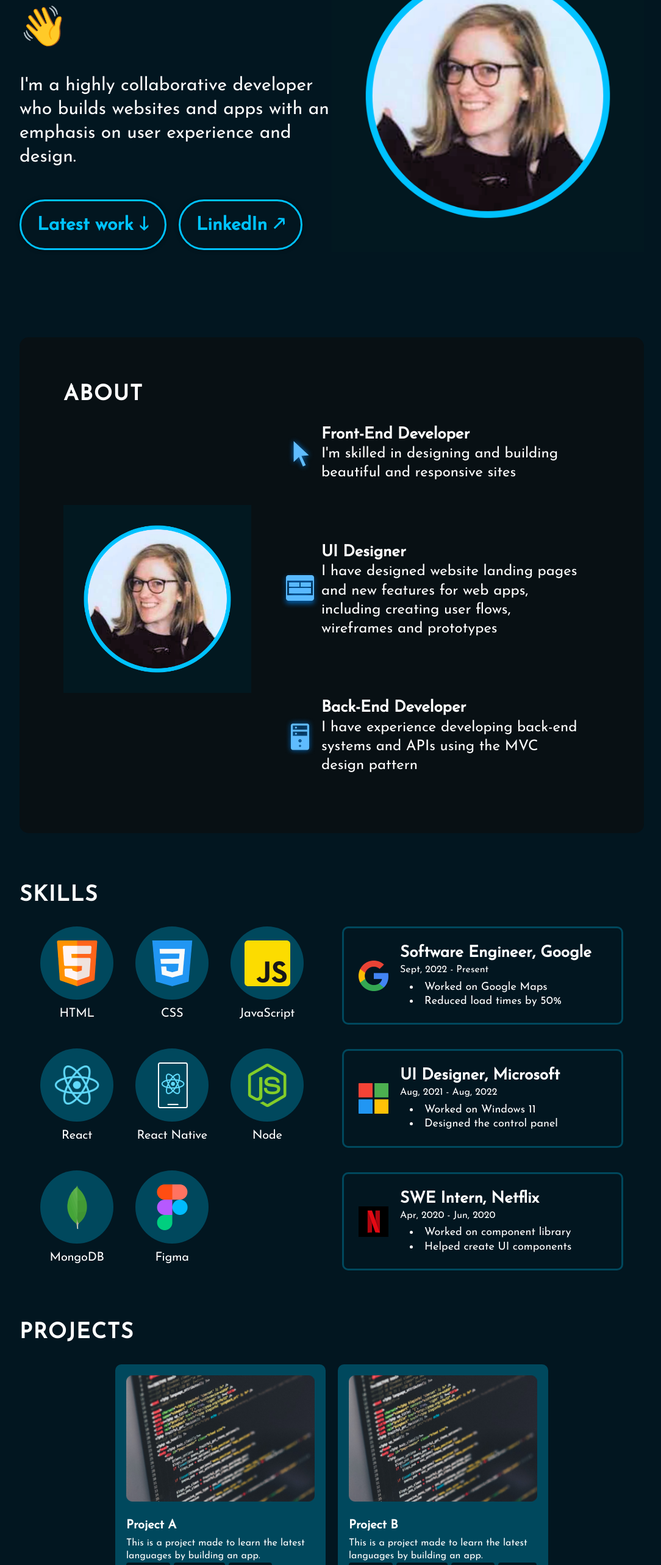
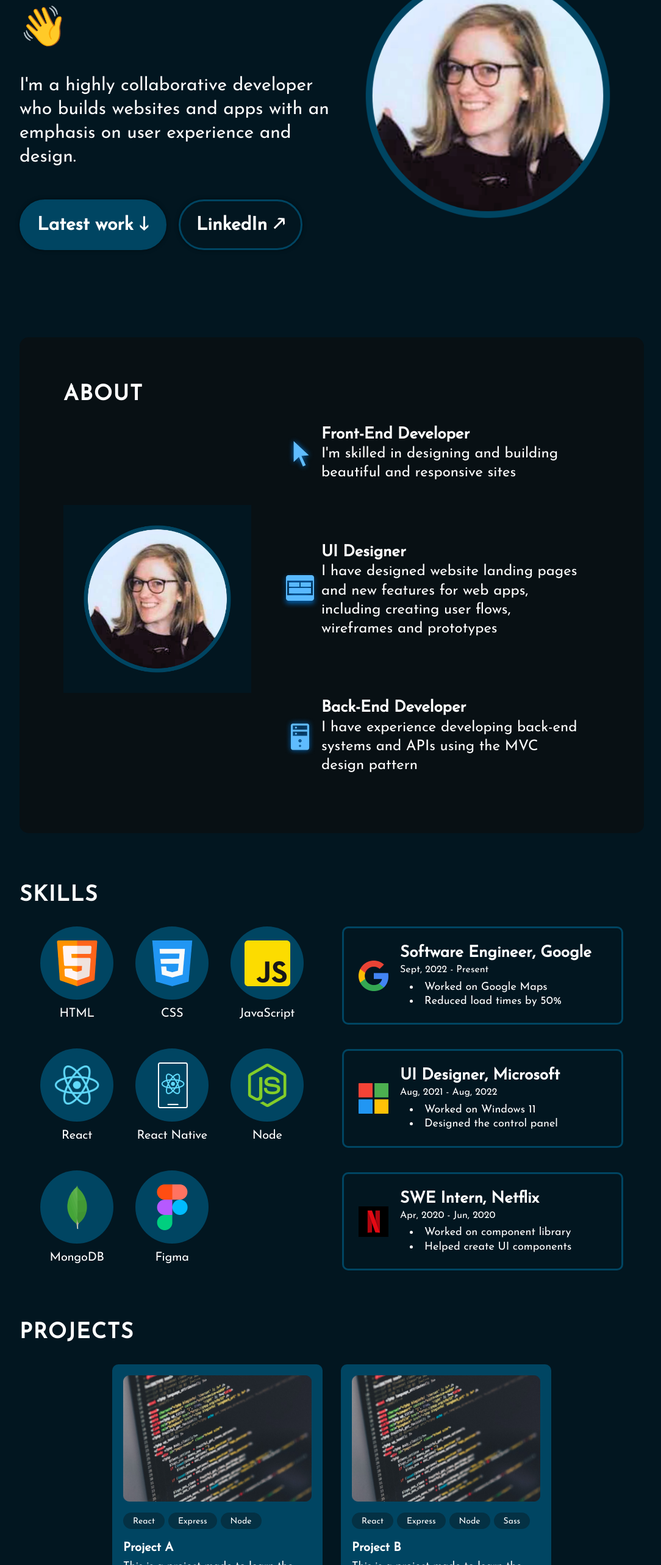
Before and after one commit to GemboJones/my-react-portfolio, a React (Vite) app: page / in a window 1280 px wide. Shown: the part 234-2800 px from the top of the page at 61% size, without its empty margins (96-1180 px from the left). Built offline with nearby package versions, Linux system fonts and the light colour scheme.

Commit message:
completes Projects section and updates styling

```diff
--- a/src/App.module.css
+++ b/src/App.module.css
@@ -4,4 +4,5 @@
     background-color: var(--color-bg);
     width: 100%;
     height: 100%;
+    overflow: hidden;
 }
--- a/src/Components/About/About.jsx
+++ b/src/Components/About/About.jsx
@@ -9,7 +9,7 @@ export const About = () => {
       <div className={styles.content}>
         <img
           className={styles.aboutImage}
-          src={getImageUrl("hero/hero-image.png")}
+          src={getImageUrl("hero/hero-image-2.png")}
           alt="headshot"
         />
         <ul className={styles.aboutItems}>
--- a/src/Components/Hero/Hero.jsx
+++ b/src/Components/Hero/Hero.jsx
@@ -27,7 +27,7 @@ export const Hero = () => {
       </div>
       <img
         className={styles.heroImg}
-        src={getImageUrl("hero/hero-image.png")}
+        src={getImageUrl("hero/hero-image-2.png")}
         alt="headshot"
       />
     </section>
--- a/src/Components/Hero/Hero.module.css
+++ b/src/Components/Hero/Hero.module.css
@@ -37,8 +37,9 @@
 .primaryBtn {
   font-size: 30px;
   font-weight: 700;
-  color: var(--color-primary);
-  border: solid 3px var(--color-primary);
+  color: var(--color-text);
+  background-color: var(--color-secondary);
+  border: solid 3px var(--color-secondary);
   border-radius: 100px;
   padding: 20px 26px 18px 26px;
   box-shadow: 0 0 6px rgba(0, 0, 0, 0.5);
@@ -56,8 +57,8 @@
 .secondaryBtn {
   font-size: 30px;
   font-weight: 700;
-  color: var(--color-primary);
-  border: solid 3px var(--color-primary);
+  color: var(--color-text);
+  border: solid 3px var(--color-secondary);
   border-radius: 100px;
   padding: 20px 26px 18px 26px;
   box-shadow: 0 0 6px rgba(0, 0, 0, 0.5);
@@ -67,9 +68,9 @@
 }
 
 .secondaryBtn:hover {
-  background-color: #0a66c2;
-  color: var(--color-text);
-  border: solid 3px #0a66c2;
+  background-color: var(--color-primary);
+  color: var(--color-bg);
+  border: solid 3px var(--color-primary);
 }
 
 .heroImg {
--- a/src/Components/Navbar/Navbar.module.css
+++ b/src/Components/Navbar/Navbar.module.css
@@ -79,17 +79,17 @@
     align-items: center;
     gap: 14px;
     border-radius: 10px;
-    background: var(--color-primary);
+    background: var(--color-secondary);
     padding: 24px 36px;
     box-shadow: 0 0 6px rgba(0, 0, 0, 0.5);
   }
 
   .menuItems a {
-    color: var(--color-bg);
+    color: var(--color-text);
   }
 
   .menuItems a:hover {
-  color: var(--color-text);
+  color: var(--color-primary);
 }
 
   .menuOpen {
--- a/src/Components/Projects/ProjectCard.jsx
+++ b/src/Components/Projects/ProjectCard.jsx
@@ -6,19 +6,19 @@ export const ProjectCard = ({ project: {title, description, imageSrc, skills, de
   return (
     <div className={styles.container}>
       <img src={getImageUrl(imageSrc)} alt={title} className={styles.image} />
-      <h3>{title}</h3>
-      <p>{description}</p>
       <ul>
         {skills.map((skill, id) => {
           return <li key={id}>{skill}</li>;
         })}
       </ul>
-      <div className={styles.links}>
+      <h3>{title}</h3>
+      <p>{description}</p>
+      <div className={styles.btnContainer}>
         <a
           href={demo}
           target="_blank"
           rel="noopener"
-          className={styles.projectBtn}
+          className={styles.primaryBtn}
         >
           Demo 🡕
         </a>
@@ -26,7 +26,7 @@ export const ProjectCard = ({ project: {title, description, imageSrc, skills, de
           href={source}
           target="_blank"
           rel="noopener"
-          className={styles.projectBtn}
+          className={styles.secondaryBtn}
         >
           GitHub 🡕
         </a>
--- a/src/Components/Projects/ProjectCard.module.css
+++ b/src/Components/Projects/ProjectCard.module.css
@@ -10,7 +10,25 @@
 }
 
 .container img {
-  margin-bottom: 26px;
+  margin-bottom: 18px;
+}
+
+.container ul {
+  margin-bottom: 18px;
+  width: 100%;
+  list-style: none;
+  display: flex;
+  flex-direction: row;
+  flex-wrap: wrap;
+  gap: 6px;
+}
+
+.container li {
+  background-color: rgba(12, 12, 12, 0.35);
+  border-radius: 100px;
+  font-size: 14px;
+  font-weight: 400;
+  padding: 6px 16px 3px 16px;
 }
 
 .container h3 {
@@ -19,41 +37,54 @@
 }
 
 .container p {
-  font-size: 16px;
+  font-size: 18px;
   font-weight: 400;
   margin-top: 6px;
 }
 
-.container ul {
-  list-style: none;
+.btnContainer {
+  width: 100%;
+  margin-top: 26px;
   display: flex;
-  gap: 6px;
+  justify-content: center;
+  gap: 18px;
 }
 
-.container li {
-  background: var(--color-bg);
-  border-radius: 4px;
-  font-size: 14px;
-  padding: 6px 18px 3px 18px;
-}
-
-.links {
-  margin-top: 26px;
-}
-
-.container a {
-}
-
-.projectBtn {
-  /* background-color: var(--color-text); */
-  color: var(--color-primary);
-  border: solid 3px var(--color-primary);
+.primaryBtn {
+  background-color: var(--color-text);
+  color: var(--color-secondary);
+  border: solid 3px var(--color-text);
   border-radius: 100px;
-  font-size: 16px;
+  font-size: 18px;
   font-weight: 700;
   padding: 12px 16px 10px 16px;
   box-shadow: 0 0 6px rgba(0, 0, 0, 0.5);
   cursor: pointer;
   text-decoration: none;
-  /* transition: 0.2s; */
+  transition: 0.2s;
 }
+
+.primaryBtn:hover {
+  background-color: var(--color-primary);
+  color: var(--color-bg);
+  border: solid 3px var(--color-primary);
+}
+
+.secondaryBtn {
+  color: var(--color-text);
+  border: solid 3px var(--color-text);
+  border-radius: 100px;
+  font-size: 18px;
+  font-weight: 700;
+  padding: 12px 16px 10px 16px;
+  box-shadow: 0 0 6px rgba(0, 0, 0, 0.5);
+  cursor: pointer;
+  text-decoration: none;
+  transition: 0.2s;
+}
+
+.secondaryBtn:hover {
+  background-color: var(--color-primary);
+  color: var(--color-bg);
+  border: solid 3px var(--color-primary);
+}
--- a/src/Components/Projects/Projects.module.css
+++ b/src/Components/Projects/Projects.module.css
@@ -21,6 +21,6 @@
   flex-wrap: wrap;
   align-items: center;
   justify-content: center;
-  gap: 20px;
+  gap: 30px;
   width: 100%;
 }
--- a/src/var.css
+++ b/src/var.css
@@ -2,7 +2,7 @@
   --color-text: #fff;
   /* --color-primary: #576cbc; */
   --color-primary: #00C2FF;
-  --color-secondary: #00485D;
+  --color-secondary: #004562;
   --color-dark: #0b2447;
   --color-bg: #021620;
 
```
Also changed, not shown: assets/hero/hero-image-2.png (added).
